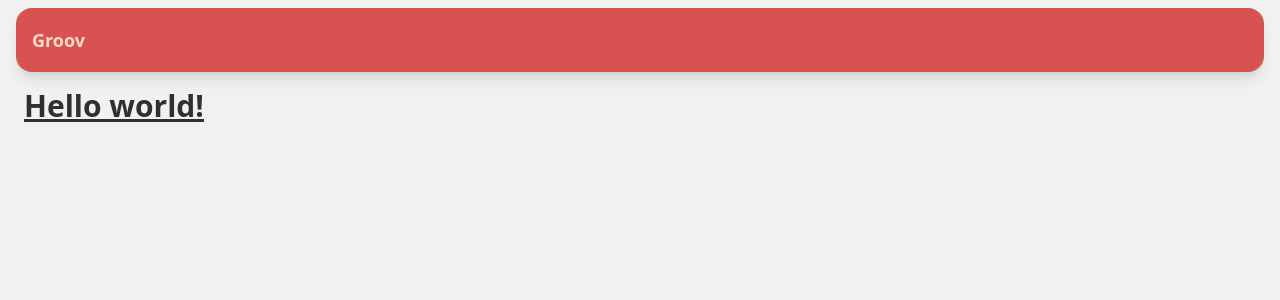
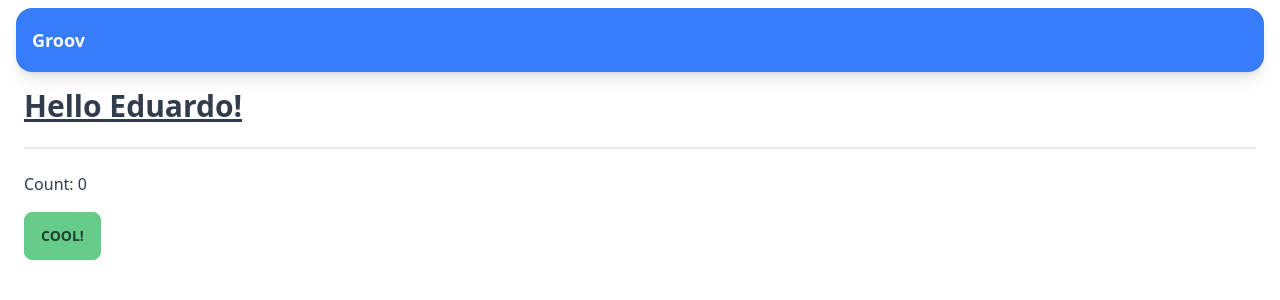
Before and after one commit to csterritt/groov, a Vue app: page / in a window 1280 px wide. Shown: the top 300 px of the page. Built offline with nearby package versions, Linux system fonts and the light colour scheme.

Commit message:
Initial example of using Pinia for state, new theme.

```diff
--- a/package.json
+++ b/package.json
@@ -9,6 +9,7 @@
   },
   "dependencies": {
     "daisyui": "^2.15.0",
+    "pinia": "^2.0.14",
     "vue": "^3.2.25"
   },
   "devDependencies": {
--- a/src/App.vue
+++ b/src/App.vue
@@ -8,6 +8,22 @@
   </div>
 
   <div class="mx-6">
-    <h1 class="text-3xl font-bold underline">Hello world!</h1>
+    <h1 class="text-3xl font-bold underline">Hello {{ store.name }}!</h1>
+
+    <div class="divider"></div>
+
+    <div class="mb-4">Count: {{ store.counter }}</div>
+
+    <button class="btn btn-primary" @click="incrementCount">Cool!</button>
   </div>
 </template>
+
+<script setup>
+import { useStore } from './stores/groovStore.js'
+
+const store = useStore()
+
+const incrementCount = () => {
+  store.increment()
+}
+</script>
--- a/src/main.js
+++ b/src/main.js
@@ -1,5 +1,9 @@
 import { createApp } from 'vue'
 import App from './App.vue'
 import './index.css'
+import { createPinia } from 'pinia'
 
-createApp(App).mount('#app')
+const app = createApp(App)
+
+app.use(createPinia())
+app.mount('#app')
--- /dev/null
+++ b/src/stores/groovStore.js
@@ -0,0 +1,19 @@
+import { defineStore } from 'pinia'
+
+// useStore could be anything like useUser, useCart
+// the first argument is a unique id of the store across your application
+export const useStore = defineStore('groovStore', {
+  state: () => {
+    return {
+      // all these properties will have their type inferred automatically
+      counter: 0,
+      name: 'Eduardo',
+      isAdmin: true,
+    }
+  },
+  actions: {
+    increment() {
+      this.counter++
+    },
+  },
+})
--- a/tailwind.config.js
+++ b/tailwind.config.js
@@ -6,8 +6,8 @@ module.exports = {
   plugins: [require('daisyui')],
   daisyui: {
     styled: true,
-    themes: ['autumn', 'synthwave', 'cmyk'],
-    darkTheme: 'synthwave',
+    themes: ['emerald', 'aqua', 'cmyk'],
+    darkTheme: 'aqua',
     base: true,
     utils: true,
     logs: true,
```
Also changed, not shown: 1 other file (tests, documents, lock files or other folders).
